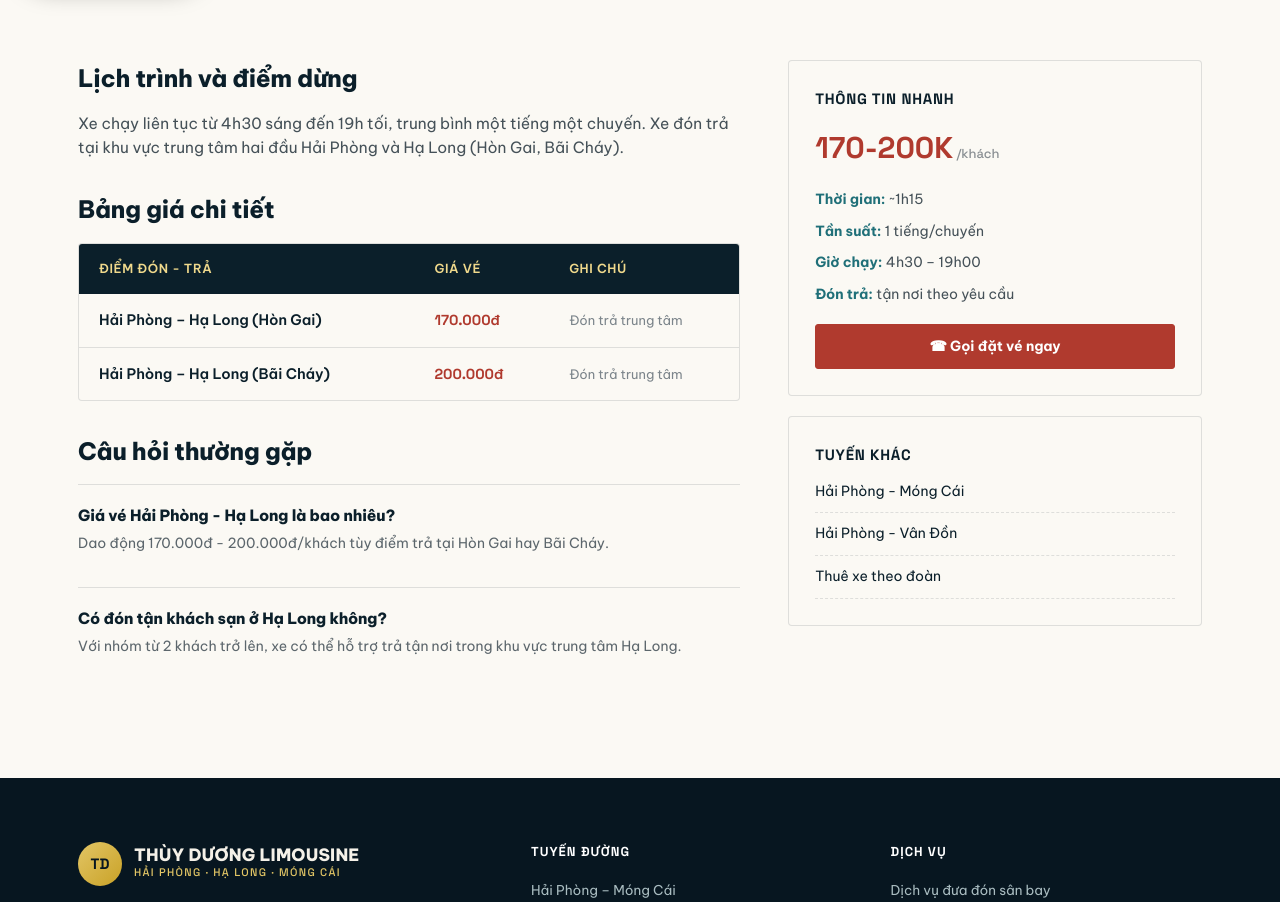
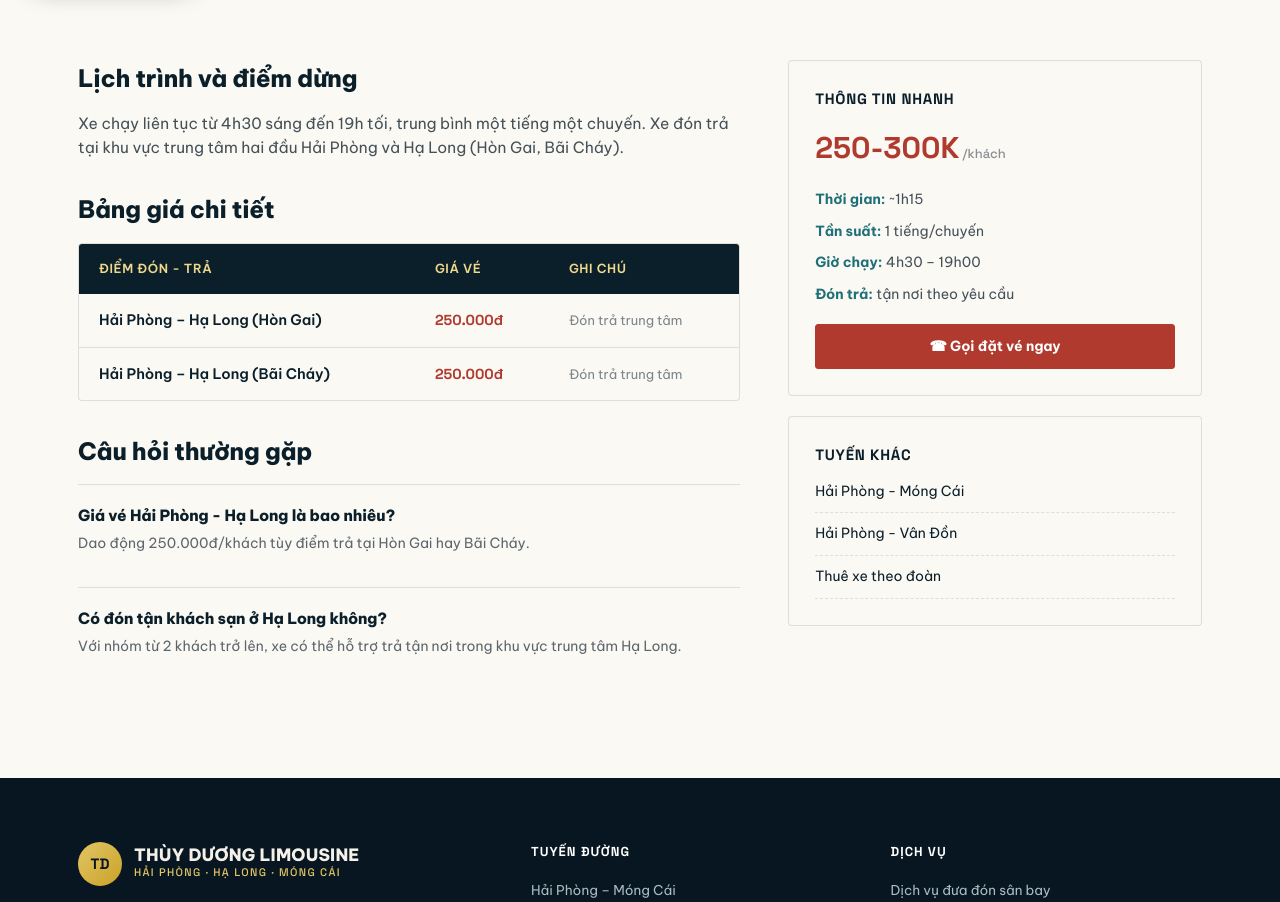
Before and after one commit to TienAnhh/ThuyDuongLimousine, a plain HTML site: page tuyen-hai-phong-ha-long.html in a window 1280 px wide. Shown: the part 800-1702 px from the top of the page. Drawn offline with Linux system fonts and the light colour scheme.

Commit message:
Update tuyen-hai-phong-ha-long.html

```diff
--- a/tuyen-hai-phong-ha-long.html
+++ b/tuyen-hai-phong-ha-long.html
@@ -3,12 +3,12 @@
 <head>
 <meta charset="UTF-8">
 <meta name="viewport" content="width=device-width, initial-scale=1.0">
-<title>Xe Limousine Hải Phòng - Hạ Long | Giá từ 170.000đ | Thùy Dương Limousine</title>
-<meta name="description" content="Xe limousine Hải Phòng đi Hạ Long (Hòn Gai, Bãi Cháy) của Thùy Dương Limousine, giá từ 170.000đ, thời gian di chuyển khoảng 1 giờ 15 phút.">
+<title>Xe Limousine Hải Phòng - Hạ Long | Giá từ 250.000đ | Thùy Dương Limousine</title>
+<meta name="description" content="Xe limousine Hải Phòng đi Hạ Long (Hòn Gai, Bãi Cháy) của Thùy Dương Limousine, giá từ 250.000đ, thời gian di chuyển khoảng 1 giờ 15 phút.">
 <link rel="canonical" href="https://www.thuyduonglimousine.vn/tuyen-hai-phong-ha-long.html">
 <meta property="og:type" content="website">
-<meta property="og:title" content="Xe Limousine Hải Phòng - Hạ Long | Giá từ 170.000đ | Thùy Dương Limousine">
-<meta property="og:description" content="Xe limousine Hải Phòng đi Hạ Long (Hòn Gai, Bãi Cháy) của Thùy Dương Limousine, giá từ 170.000đ, thời gian di chuyển khoảng 1 giờ 15 phút.">
+<meta property="og:title" content="Xe Limousine Hải Phòng - Hạ Long | Giá từ 250.000đ | Thùy Dương Limousine">
+<meta property="og:description" content="Xe limousine Hải Phòng đi Hạ Long (Hòn Gai, Bãi Cháy) của Thùy Dương Limousine, giá từ 250.000đ, thời gian di chuyển khoảng 1 giờ 15 phút.">
 <meta property="og:image" content="https://www.thuyduonglimousine.vn/images/hero-thuy-duong.jpg">
 <meta property="og:url" content="https://www.thuyduonglimousine.vn/tuyen-hai-phong-ha-long.html">
 <meta property="og:locale" content="vi_VN">
@@ -22,7 +22,7 @@
   "@context": "https://schema.org",
   "@type": "TouristTrip",
   "name": "Xe Limousine Hải Phòng - Hạ Long",
-  "description": "Xe limousine Hải Phòng đi Hạ Long (Hòn Gai, Bãi Cháy) của Thùy Dương Limousine, giá từ 170.000đ, thời gian di chuyển khoảng 1 giờ 15 phút.",
+  "description": "Xe limousine Hải Phòng đi Hạ Long (Hòn Gai, Bãi Cháy) của Thùy Dương Limousine, giá từ 250.000đ, thời gian di chuyển khoảng 1 giờ 15 phút.",
   "provider": {
     "@type": "LocalBusiness",
     "name": "Thùy Dương Limousine",
@@ -97,22 +97,22 @@
         <table class="pricing">
           <thead><tr><th>Điểm đón - trả</th><th>Giá vé</th><th>Ghi chú</th></tr></thead>
           <tbody>
-            <tr><td class="route">Hải Phòng – Hạ Long (Hòn Gai)</td><td class="price num" data-label="Giá vé">170.000đ</td><td class="note" data-label="Ghi chú">Đón trả trung tâm</td></tr>
-            <tr><td class="route">Hải Phòng – Hạ Long (Bãi Cháy)</td><td class="price num" data-label="Giá vé">200.000đ</td><td class="note" data-label="Ghi chú">Đón trả trung tâm</td></tr>
+            <tr><td class="route">Hải Phòng – Hạ Long (Hòn Gai)</td><td class="price num" data-label="Giá vé">250.000đ</td><td class="note" data-label="Ghi chú">Đón trả trung tâm</td></tr>
+            <tr><td class="route">Hải Phòng – Hạ Long (Bãi Cháy)</td><td class="price num" data-label="Giá vé">250.000đ</td><td class="note" data-label="Ghi chú">Đón trả trung tâm</td></tr>
           </tbody>
         </table>
         </div>
       </div>
 
       <h2>Câu hỏi thường gặp</h2>
-      <div class="faq-item"><h3>Giá vé Hải Phòng - Hạ Long là bao nhiêu?</h3><p>Dao động 170.000đ - 200.000đ/khách tùy điểm trả tại Hòn Gai hay Bãi Cháy.</p></div>
+      <div class="faq-item"><h3>Giá vé Hải Phòng - Hạ Long là bao nhiêu?</h3><p>Dao động 250.000đ/khách tùy điểm trả tại Hòn Gai hay Bãi Cháy.</p></div>
       <div class="faq-item"><h3>Có đón tận khách sạn ở Hạ Long không?</h3><p>Với nhóm từ 2 khách trở lên, xe có thể hỗ trợ trả tận nơi trong khu vực trung tâm Hạ Long.</p></div>
     </div>
 
     <aside>
       <div class="side-card">
         <h4>Thông tin nhanh</h4>
-        <div class="side-price">170-200K<small> /khách</small></div>
+        <div class="side-price">250-300K<small> /khách</small></div>
         <ul class="side-list" style="margin-top:18px;">
           <li><b>Thời gian:</b> ~1h15</li>
           <li><b>Tần suất:</b> 1 tiếng/chuyến</li>
```
